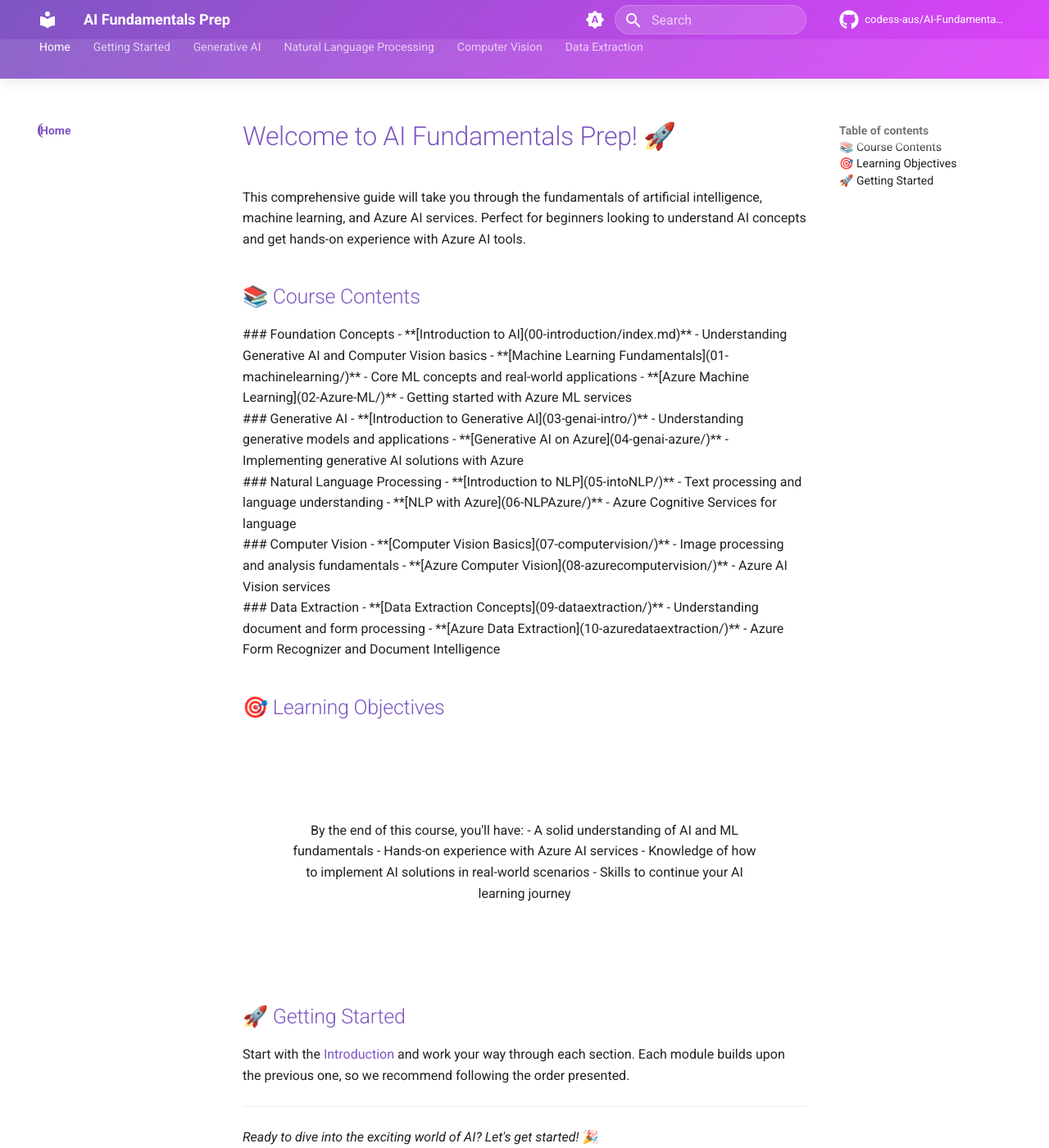
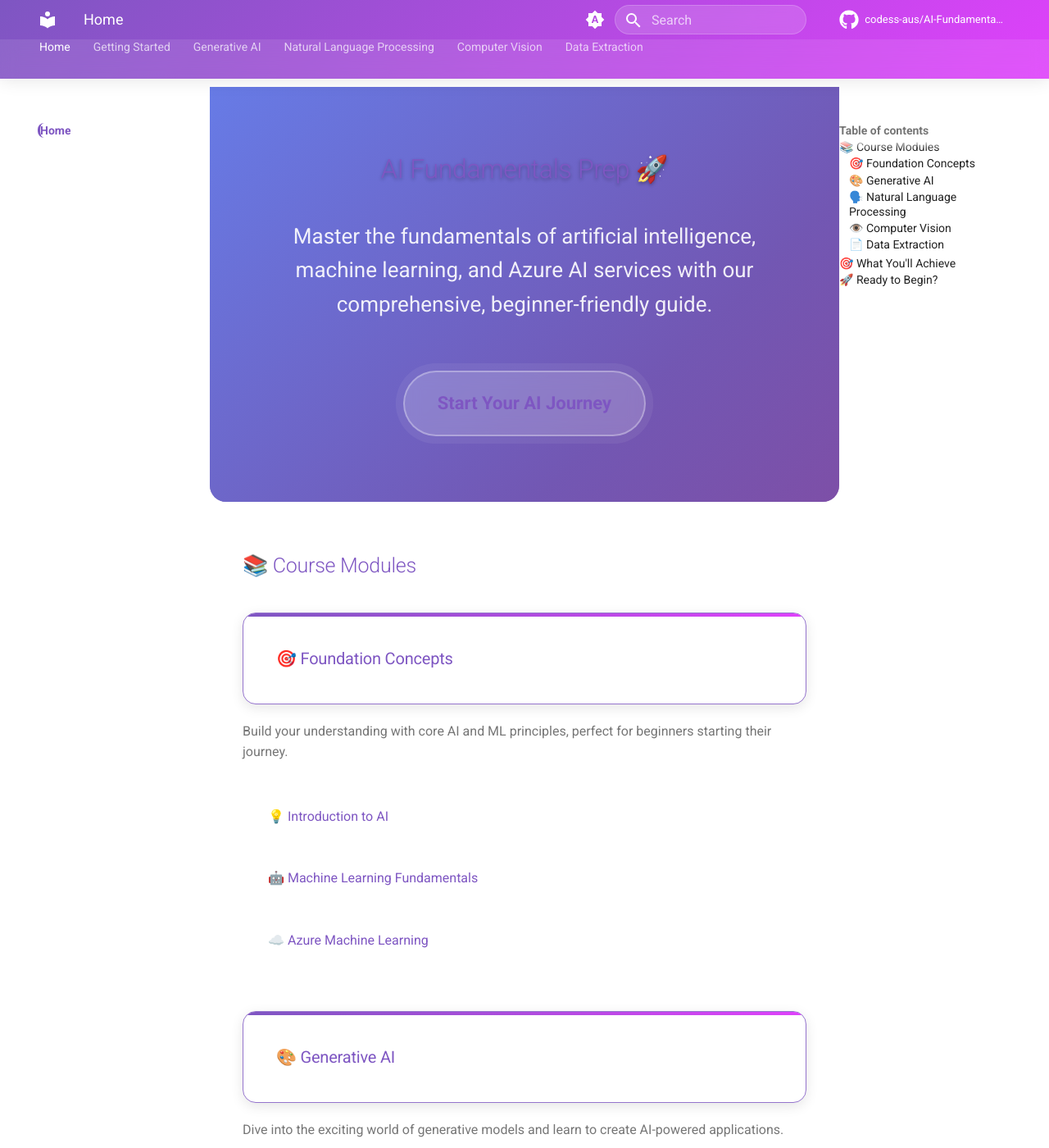
Before and after one commit to codess-aus/AI-Fundamentals-Prep, an MkDocs documentation site: the page built from docs/index.md, in a window 1280 px wide and 1400 px high. Shown: the whole window at 82% size. Built offline with MkDocs 1.6.1 and Material for MkDocs 9.7.7, drawn with Linux system fonts in a browser that asks for light colours; comment, search, counter and statistics services are not loaded; some of the changed text lies outside the part shown.

Commit message:
Fix home page content - sync docs/index.md with modern design
- Replace old content in docs/index.md with modern hero section
- Add styled course modules and learning objectives
- Include 'Transform your understanding...' closing line
- Ensure website displays the intended modern design

```diff
--- a/docs/index.md
+++ b/docs/index.md
@@ -1,66 +1,63 @@
-# Welcome to AI Fundamentals Prep! 🚀
-
-This comprehensive guide will take you through the fundamentals of artificial intelligence, machine learning, and Azure AI services. Perfect for beginners looking to understand AI concepts and get hands-on experience with Azure AI tools.
-
-## 📚 Course Contents
-
-<div class="course-section">
-
-### Foundation Concepts
-- **[Introduction to AI](00-introduction/index.md)** - Understanding Generative AI and Computer Vision basics
-- **[Machine Learning Fundamentals](01-machinelearning/)** - Core ML concepts and real-world applications
-- **[Azure Machine Learning](02-Azure-ML/)** - Getting started with Azure ML services
-
+<!-- MkDocs deployment -->
+<div class="hero-section">
+  <div class="hero-content">
+    <h1 class="hero-title">AI Fundamentals Prep 🚀</h1>
+    <p class="hero-subtitle">Master the fundamentals of artificial intelligence, machine learning, and Azure AI services with our comprehensive, beginner-friendly guide.</p>
+    <a href="00-introduction/index.md" class="hero-cta">Start Your AI Journey</a>
+  </div>
 </div>
 
-<div class="course-section">
+## 📚 Course Modules
 
-### Generative AI
-- **[Introduction to Generative AI](03-genai-intro/)** - Understanding generative models and applications
-- **[Generative AI on Azure](04-genai-azure/)** - Implementing generative AI solutions with Azure
+### 🎯 Foundation Concepts
+Build your understanding with core AI and ML principles, perfect for beginners starting their journey.
 
+- [💡 Introduction to AI](00-introduction/index.md)
+- [🤖 Machine Learning Fundamentals](01-machinelearning/index.md)
+- [☁️ Azure Machine Learning](02-Azure-ML/index.md)
+
+### 🎨 Generative AI
+Dive into the exciting world of generative models and learn to create AI-powered applications.
+
+- [✨ Introduction to Generative AI](03-genai-intro/index.md)
+- [🌐 Generative AI on Azure](04-genai-azure/index.md)
+
+### 🗣️ Natural Language Processing
+Unlock the power of language understanding and text processing with cutting-edge NLP techniques.
+
+- [📝 Introduction to NLP](05-intoNLP/index.md)
+- [🔤 NLP with Azure](06-NLPAzure/index.md)
+
+### 👁️ Computer Vision
+Learn how machines see and understand visual content, from basic image processing to advanced recognition.
+
+- [🎯 Computer Vision Basics](07-computervision/index.md)
+- [👀 Azure Computer Vision](08-azurecomputervision/index.md)
+
+### 📄 Data Extraction
+Master document processing and intelligent data extraction from various formats and sources.
+
+- [🔍 Data Extraction Concepts](09-dataextraction/index.md)
+- [📊 Azure Data Extraction](10-azuredataextraction/index.md)
+
+## 🎯 What You'll Achieve
+
+<div class="learning-objectives">
+  <h2>Learning Outcomes</h2>
+  <ul>
+    <li>Master AI and ML fundamentals with confidence</li>
+    <li>Build real-world AI applications using Azure</li>
+    <li>Understand cutting-edge generative AI technologies</li>
+    <li>Implement computer vision and NLP solutions</li>
+    <li>Process and extract insights from documents</li>
+    <li>Gain industry-relevant AI skills</li>
+  </ul>
 </div>
 
-<div class="course-section">
+## 🚀 Ready to Begin?
 
-### Natural Language Processing
-- **[Introduction to NLP](05-intoNLP/)** - Text processing and language understanding
-- **[NLP with Azure](06-NLPAzure/)** - Azure Cognitive Services for language
-
-</div>
-
-<div class="course-section">
-
-### Computer Vision
-- **[Computer Vision Basics](07-computervision/)** - Image processing and analysis fundamentals
-- **[Azure Computer Vision](08-azurecomputervision/)** - Azure AI Vision services
-
-</div>
-
-<div class="course-section">
-
-### Data Extraction
-- **[Data Extraction Concepts](09-dataextraction/)** - Understanding document and form processing
-- **[Azure Data Extraction](10-azuredataextraction/)** - Azure Form Recognizer and Document Intelligence
-
-</div>
-
-## 🎯 Learning Objectives
-
-<div class="learning-objectives">
-
-By the end of this course, you'll have:
-- A solid understanding of AI and ML fundamentals
-- Hands-on experience with Azure AI services
-- Knowledge of how to implement AI solutions in real-world scenarios
-- Skills to continue your AI learning journey
-
-</div>
-
-## 🚀 Getting Started
-
-Start with the [Introduction](00-introduction/index.md) and work your way through each section. Each module builds upon the previous one, so we recommend following the order presented.
+Start with our **[Introduction to AI](00-introduction/index.md)** and progress through each carefully crafted module. Each section builds upon the previous one, ensuring a smooth and comprehensive learning experience.
 
 ---
 
-*Ready to dive into the exciting world of AI? Let's get started!* <span class="emoji">🎉</span>
+*Transform your understanding of AI and unlock new possibilities!* ✨
```
